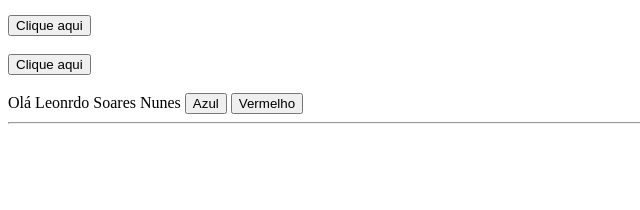
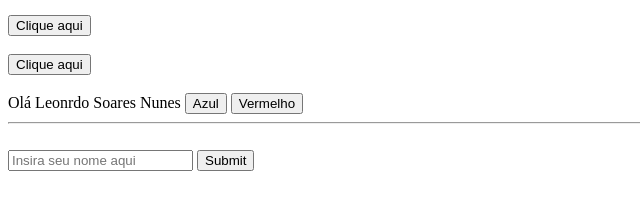
Before and after one commit to LeonardoSoaresNunes/JavaScript-Exemplos, a plain HTML site: page Vários codigos , Funçoes ,Dom,Estruturas Condicionais , Repetição , Tipos de Dados , Array , Console.log ,Eventos ,Dom/index.html in a window 1280 px wide. Shown: the part 104-314 px from the top of the page, without its empty margins (0-640 px from the left). Drawn offline with Linux system fonts and the light colour scheme.

Commit message:
Formulario Simples para validação com JS

```diff
--- a/Vários codigos , Funçoes ,Dom,Estruturas Condicionais , Repetição , Tipos de Dados , Array , Console.log ,Eventos ,Dom/index.html
+++ b/Vários codigos , Funçoes ,Dom,Estruturas Condicionais , Repetição , Tipos de Dados , Array , Console.log ,Eventos ,Dom/index.html
@@ -30,7 +30,10 @@
 <button onclick="mudaCor('red')">Vermelho</button>
 <hr>
 <br>
-
+<form>
+	 <input type="text" name="nome" id="nome" placeholder="Insira seu nome aqui">
+<input type="submit" onclick="valida()">
+</form>
 
 
 </body>
```
